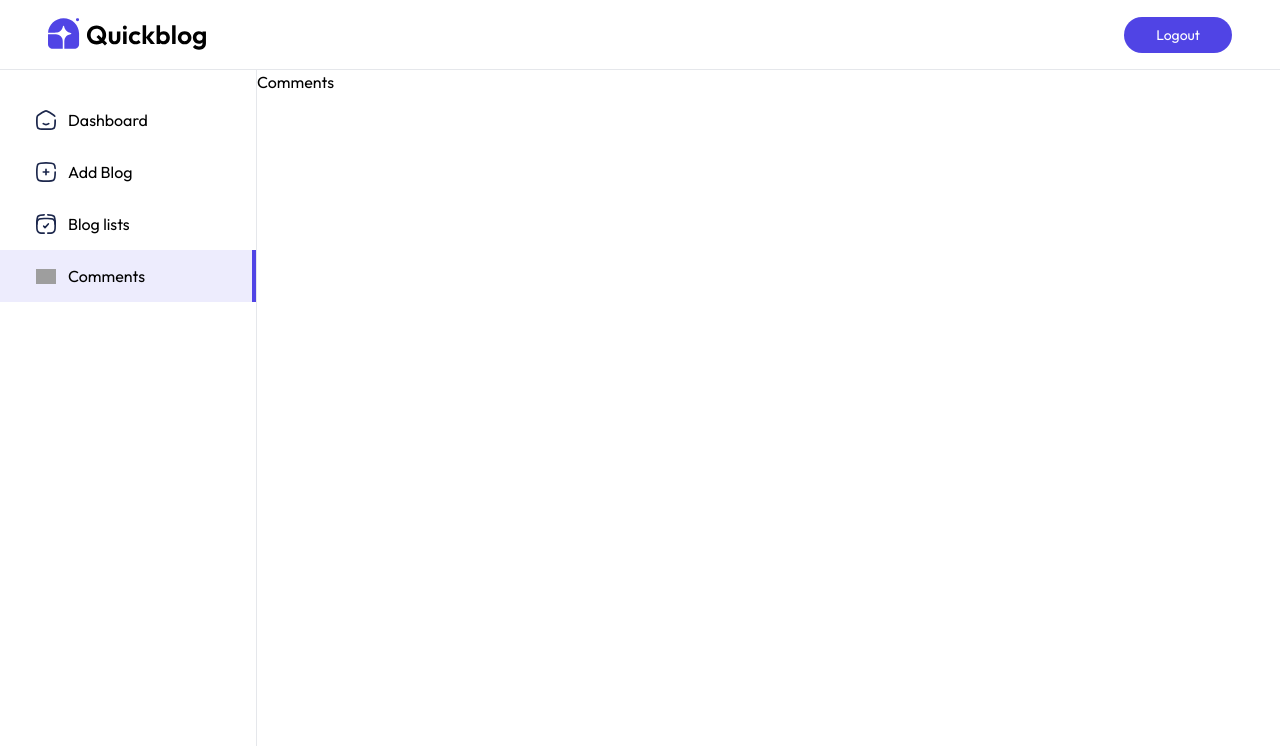
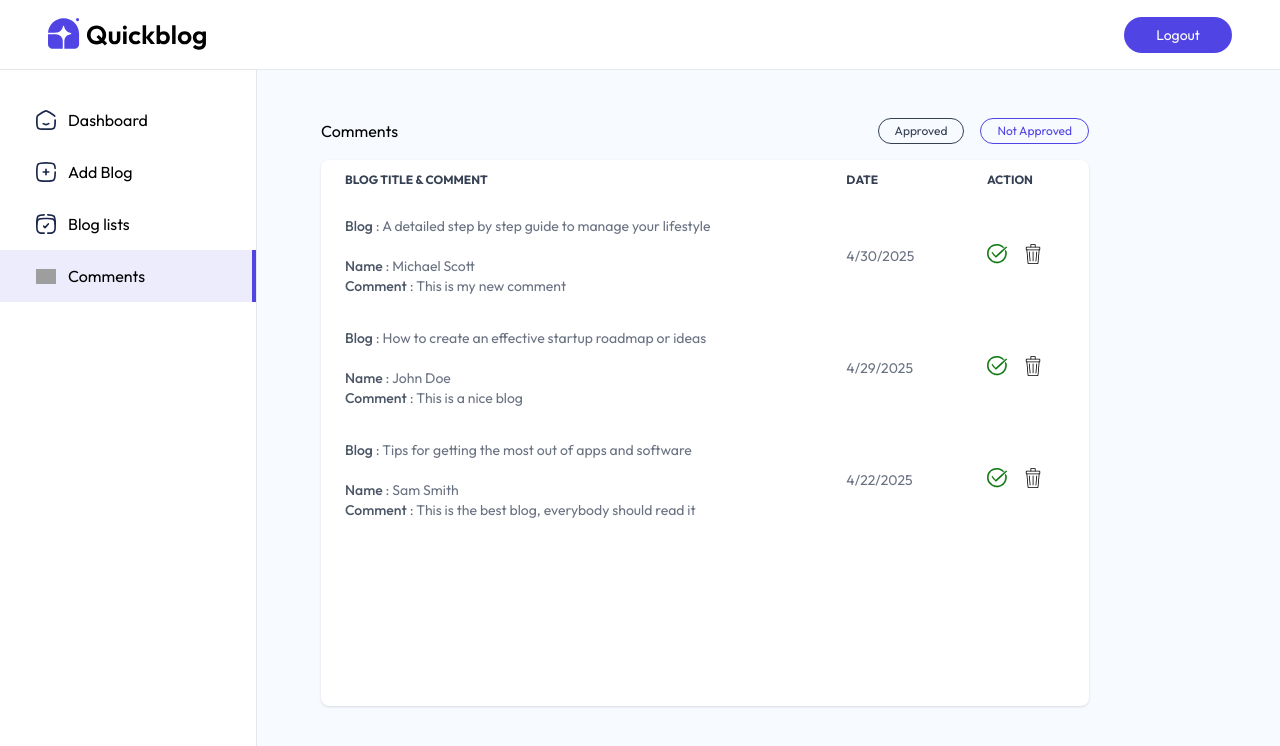
Before and after one commit to Harishanan/Blog-Website, a React (Vite) app in the folder client/: page /admin/comments in a window 1280 px wide. Shown: the top 746 px of the page. Built offline with nearby package versions, Linux system fonts and the light colour scheme; grey boxes are pictures that could not be loaded.

Commit message:
Finished Comments page

```diff
--- /dev/null
+++ b/client/src/components/admin/CommentTableItem.jsx
@@ -0,0 +1,36 @@
+import { assets } from '../../assets/assets'
+
+const CommentTableItem = ({comment, fetchComments}) => {
+
+    const { blog, createdAt, _id} = comment;
+    const BlogDate = new Date(createdAt);
+
+  return (
+    <tr className='order-y border-gray-300'>
+        <td className='px-6 py-4'>
+            <b className='font-medium text-gray-600'>Blog</b> : {blog.title}
+            <br />
+            <br />
+            <b className='font-medium text-gray-600'>Name</b> : {comment.name}
+            <br />
+            <b className='font-medium text-gray-600'>Comment</b> : {comment.content}
+        </td>
+
+        <td className='px-6 py-4 max-sm:hidden'>
+            {BlogDate.toLocaleDateString()}
+        </td>
+
+        <td className='px-6 py-4'>
+            <div className='inline-flex items-center gap-4'>
+                {!comment.isApproved ? <img src={assets.tick_icon} alt="" className='w-5 hover:scale-110
+                transition-all cursor-pointer'/> : <p className='text-xs border border-green-600 bg-green-100
+                text-green-600 rounded-full px-3 py-1'>Approved</p>
+                }
+                <img src={assets.bin_icon} alt='bin icon' className='w-5 hover:scale-110 transition-all cursor-pointer' />
+            </div>
+        </td>
+    </tr>
+  )
+}
+
+export default CommentTableItem
--- a/client/src/pages/admin/Comments.jsx
+++ b/client/src/pages/admin/Comments.jsx
@@ -1,8 +1,56 @@
-import React from 'react'
+import { useEffect, useState } from "react"
+import { comments_data } from "../../assets/assets"
+import CommentTableItem from '../../components/admin/CommentTableItem'
 
 const Comments = () => {
+
+  const [comments, setComments] = useState([])
+  const [filter, setFilter] = useState('Not Approved')
+
+  const fetchComments = async ()=> {
+    setComments(comments_data)
+  }
+
+  useEffect(()=>{
+    fetchComments()
+  },[])
+
   return (
-    <div>Comments</div>
+    <div className="flex-1 pt-5 px-5 sm:pt-12 sm:pl-16 bg-blue-50/50">
+      <div className="flex justify-between items-center max-w-3xl">
+        <h1>Comments</h1>
+        <div className="flex gap-4">
+          <button onClick={()=> setFilter('Approved')} className={`shadow-custom-sm border rounded-full px-4 py-1 cursor-pointer text-xs
+            ${filter === 'Approved' ? 'text-primary' : 'text-gray-700'}`}>
+              Approved
+          </button>
+
+          <button onClick={()=> setFilter('Not Approved')} className={`shadow-custom-sm border rounded-full px-4 py-1 cursor-pointer text-xs
+            ${filter === 'Not Approved' ? 'text-primary' : 'text-gray-700'}`}>
+              Not Approved
+          </button>
+        </div>
+      </div>
+
+      <div className="relative h-4/5 max-w-3xl overflow-x-auto mt-4 bg-white shadow rounded-lg scrollbar-hide">
+        <table className="w-full text-sm text-gray-500">
+            <thead className="text-xs text-gray-700 text-left uppercase">
+              <tr>
+                <th scope="col" className="px-6 py-3"> Blog Title & Comment </th>
+                <th scope="col" className="px-6 py-3 max-sm:hidden"> Date </th>
+                <th scope="col" className="px-6 py-3"> Action </th>
+              </tr>
+            </thead>
+            <tbody>
+              {comments.filter((comment)=>{
+                if(filter === "Approved") return comment.isApproved === true;
+                return comment.isApproved === false;
+              }).map((comment, index)=> <CommentTableItem key={comment._id}
+              comment={comment} index={index + 1} fetchComments={fetchComments}/>)}
+            </tbody>
+        </table>
+      </div>
+    </div>
   )
 }
 
```
